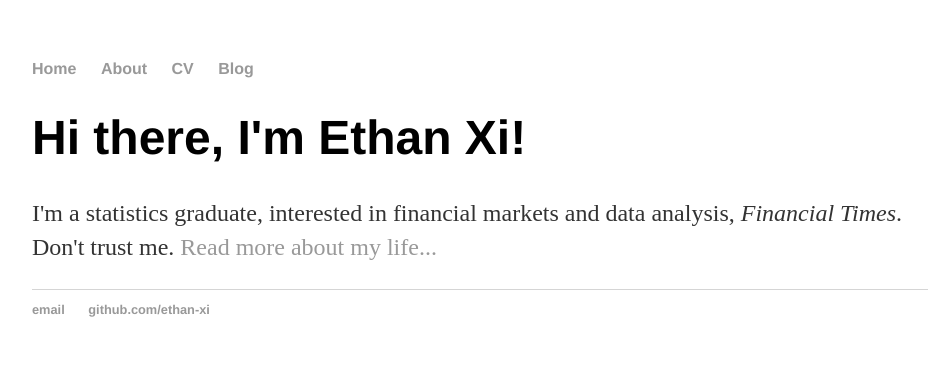
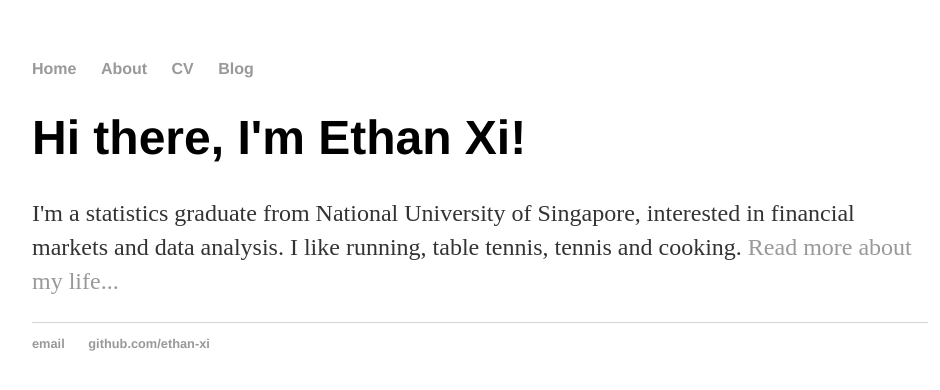
Before and after one commit to Ethan-Xi/Ethan-Xi.github.io, a Jekyll site: the page built from index.html, in a window 1280 px wide. Shown: the top 390 px of the page, without its empty margins (160-1100 px from the left). Built offline with Jekyll 4.4.1, drawn with Linux system fonts in a browser that asks for light colours.

Commit message:
Update index.html
Main page info

```diff
--- a/index.html
+++ b/index.html
@@ -4,5 +4,5 @@ title: Ethan Xi
 ---
 <div class="blurb">
 	<h1>Hi there, I'm Ethan Xi!</h1>
-	<p>I'm a statistics graduate, interested in financial markets and data analysis, <em>Financial Times</em>. Don't trust me. <a href="/about">Read more about my life...</a></p>
+	<p>I'm a statistics graduate from National University of Singapore, interested in financial markets and data analysis. I like running, table tennis, tennis and cooking. <a href="/about">Read more about my life...</a></p>
 </div><!-- /.blurb -->
```
